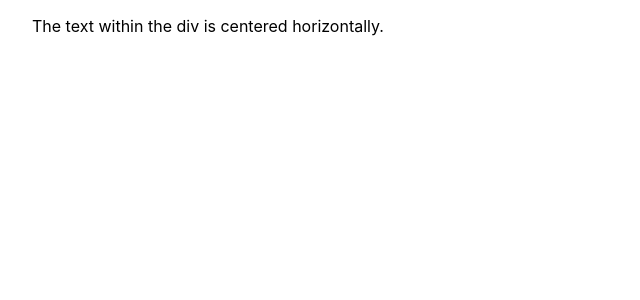
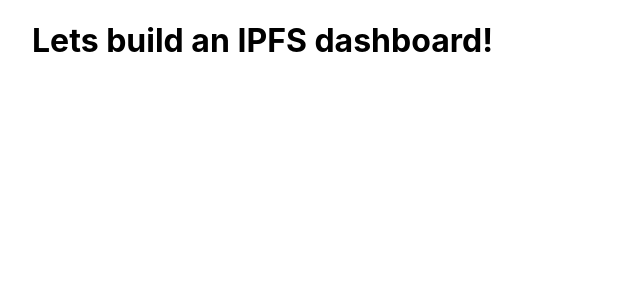
Before and after one commit to noryev/dash-nextjs, a Next.js app: page / in a window 1280 px wide. Shown: the top 300 px of the page, without its empty margins (0-640 px from the left). Built offline with nearby package versions, Linux system fonts and the light colour scheme.

Commit message:
title update

```diff
--- a/pages/index.js
+++ b/pages/index.js
@@ -5,12 +5,12 @@
 export default function Home() {
   return (
     <div className={styles.container}>
+      <Head>
         <title>Create Next App</title>
         <meta name="description" content="Created by Noyev" />
         <link rel="icon" href="/pro.ico" />
-       <div className="center">
-      <p>The text within the div is centered horizontally.</p>
-      </div>
+      </Head>
+      <h1>Lets build an IPFS dashboard!</h1>
     </div>
   );
 }
```
